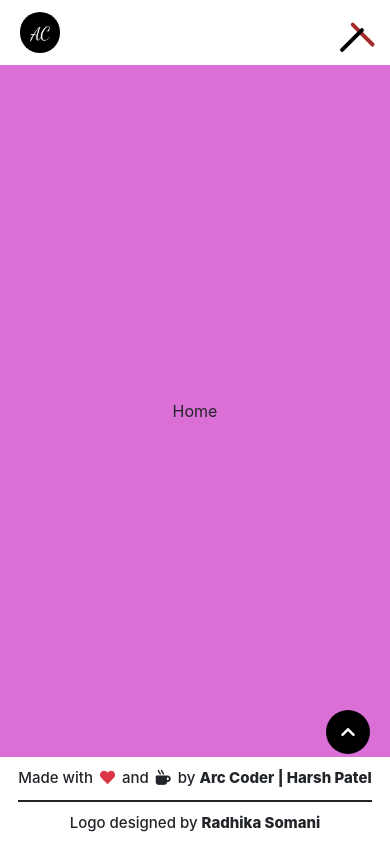
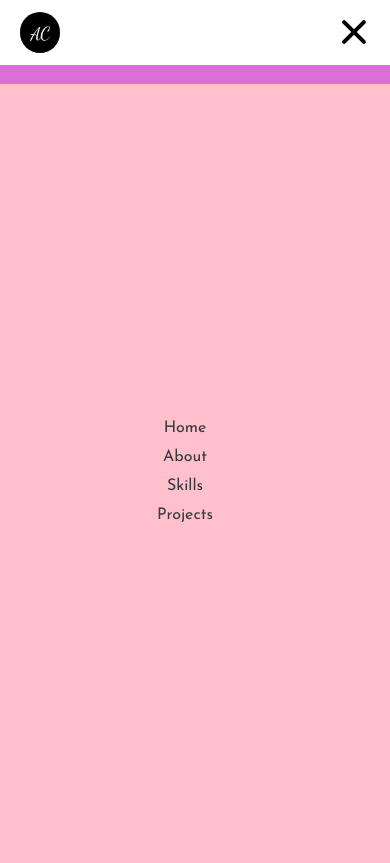
Before and after one commit to coding-with-fun/portfolio1, a React (Create React App) app: page / in a window 390 px wide. Both pictures are taken after a click on the element 352 px from the left and 32 px from the top of the page. Built offline with nearby package versions, Linux system fonts and the light colour scheme.

Commit message:
Intermediate update

```diff
--- a/src/components/Navbar.js
+++ b/src/components/Navbar.js
@@ -31,16 +31,32 @@
                     <div className="menu__line"></div>
                 </div>
                 <div className="page_links">
-                    <a href="#home" className="home_link__container">
+                    <a
+                        href="#home"
+                        className="home_link__container"
+                        onClick={() => toggleMenu()}
+                    >
                         Home
                     </a>
-                    <a href="#about" className="about_link__container">
+                    <a
+                        href="#about"
+                        className="about_link__container"
+                        onClick={() => toggleMenu()}
+                    >
                         About
                     </a>
-                    <a href="#skills" className="skills_link__container">
+                    <a
+                        href="#skills"
+                        className="skills_link__container"
+                        onClick={() => toggleMenu()}
+                    >
                         Skills
                     </a>
-                    <a href="#projects" className="projects_link__container">
+                    <a
+                        href="#projects"
+                        className="projects_link__container"
+                        onClick={() => toggleMenu()}
+                    >
                         Projects
                     </a>
                 </div>
--- a/src/scss/components/Navbar.scss
+++ b/src/scss/components/Navbar.scss
@@ -73,32 +73,54 @@
                     height: 4px;
                     width: 32px;
                     background-color: #000000;
-                    color: #000000;
-                    margin: 2px;
                     border-radius: 15px;
                 }
 
                 .menu__line:nth-child(1) {
-                    background-color: brown;
+                    transform: translateY(-5px);
+                    transition: transform 300ms linear;
+                }
+
+                .menu__line:nth-child(3) {
+                    transform: translateY(5px);
+                    transition: transform 300ms linear;
                 }
             }
 
             .is_open {
                 .menu__line:nth-child(1) {
-                    transform: rotate(45deg) translateX(15px);
+                    transform: translateY(4px) rotate(45deg);
+                    transition: transform 300ms linear;
                 }
 
                 .menu__line:nth-child(2) {
                     transform: translateX(0);
                     opacity: 0;
+                    transition: transform 300ms linear, opacity 300ms linear;
                 }
 
                 .menu__line:nth-child(3) {
-                    transform: rotate(-45deg);
+                    transform: translateY(-4px) rotate(-45deg);
+                    transition: transform 300ms linear;
                 }
             }
 
-            .page_links {
+            .is_open + .page_links {
+                z-index: 1;
+                background-color: pink;
+                height: calc(100vh - 65px);
+                width: 100%;
+                position: absolute;
+                top: 10%;
+                left: 0;
+
+                display: flex;
+                flex-flow: column;
+                justify-content: center;
+                align-items: center;
+            }
+
+            .is_close + .page_links {
                 display: none;
             }
         }
```
